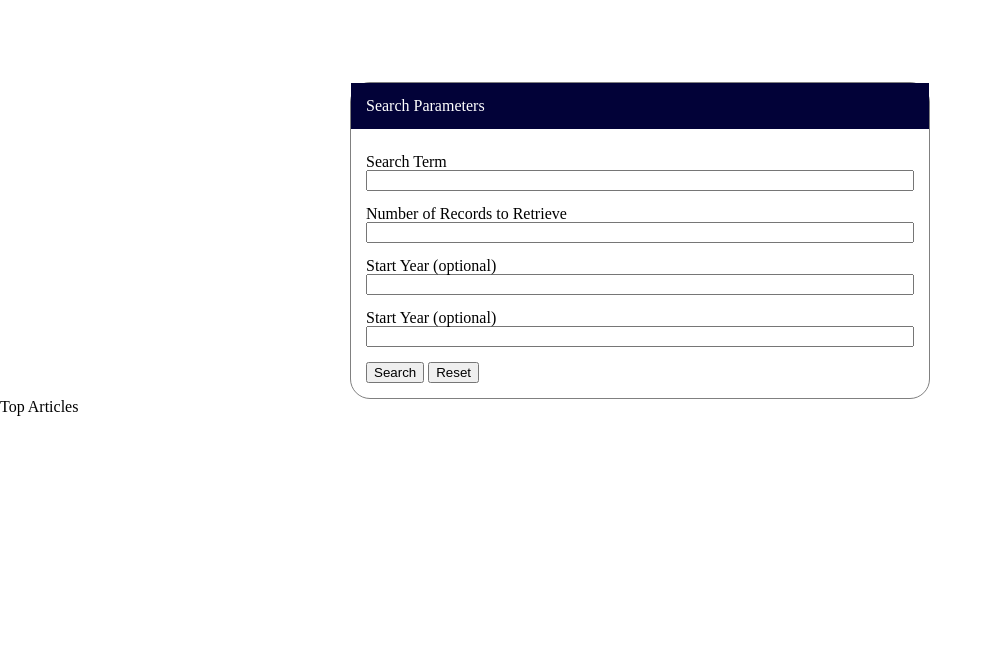
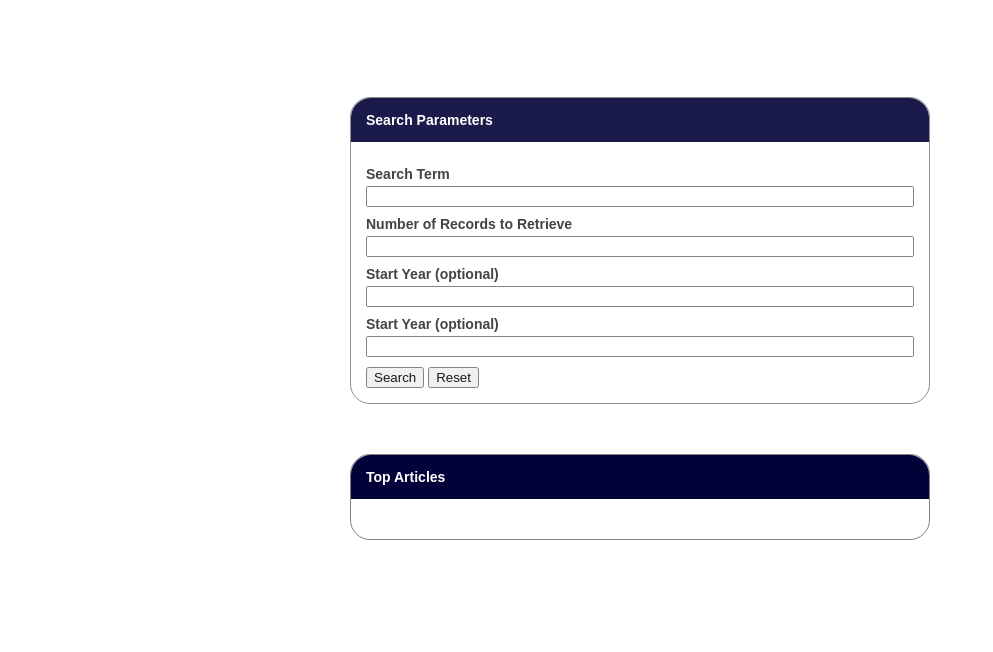
Before and after one commit to SamLlamas/NewYorkTimesApp, a plain HTML site: page index.html in a window 1280 px wide. Shown: the part 148-800 px from the top of the page, without its empty margins (0-993 px from the left). Drawn offline with Linux system fonts and the light colour scheme.

Commit message:
updated css

```diff
--- a/style.css
+++ b/style.css
@@ -4,6 +4,7 @@
 
 body {
     background-color: white;
+    font-family: Arial, Helvetica, sans-serif
 }
 
 #headerContainer {
@@ -20,7 +21,7 @@ body {
 
 h1 {
     font-style: bold;
-    font-size: 30px;
+    font-size: 45px;
     color: white;
     text-align: center;
 }
@@ -31,6 +32,11 @@ h1 {
     margin-right: 350px;
     border: solid 1px gray;
     border-radius: 20px;
+    margin-bottom: 50px;
+    font-weight: bold;
+    font-size: 14px;
+    opacity: 0.9;
+    color: rgb(48, 47, 47);
 }
 
 #searchHeader {
@@ -38,7 +44,7 @@ h1 {
     color: white;
     margin-bottom: 10px;
     border: solid 15px rgb(2, 2, 56);
-
+    border-radius: 20px 20px 0px 0px;
 }
 
 #searchParam {
@@ -51,7 +57,8 @@ input[list="numbers"],
 input[type="number"] {
     display:block;
     width: 100%;
-    margin-bottom: 15px;
+    margin-bottom:10px;
+    margin-top: 5px;
     font-weight: bold;
 }
 
@@ -59,8 +66,29 @@ input[type="number"] {
 
 #articleContainer {
     margin: auto 0;
+    font-weight: bold;
+    font-size: 14px;
+    opacity: 0.9;
+    color: rgb(48, 47, 47);
+}
+
+#articlesContainer {
+    margin: auto 0;
+    margin-left: 350px;
+    margin-right: 350px;
+    border: solid 1px gray;
+    border-radius: 20px;
+    padding-bottom: 30px;
+    font-weight: bold;
+    font-size: 14px;
+
 }
 
 #articleHeader {
+    background-color: rgb(2, 2, 56);
+    color: white;
+    margin-bottom: 10px;
+    border: solid 15px rgb(2, 2, 56);
+    border-radius: 20px 20px 0px 0px;
 
 }
```
